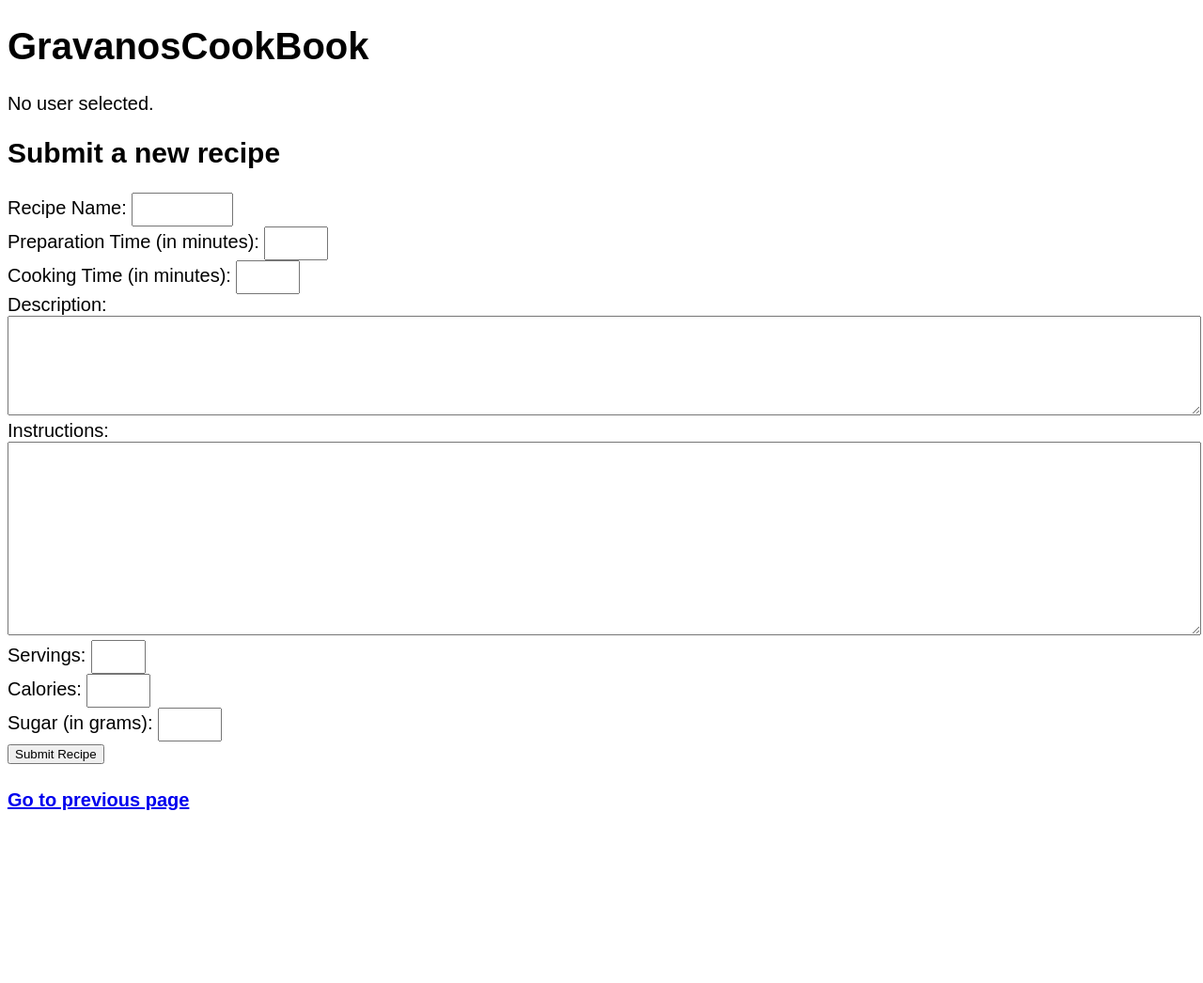
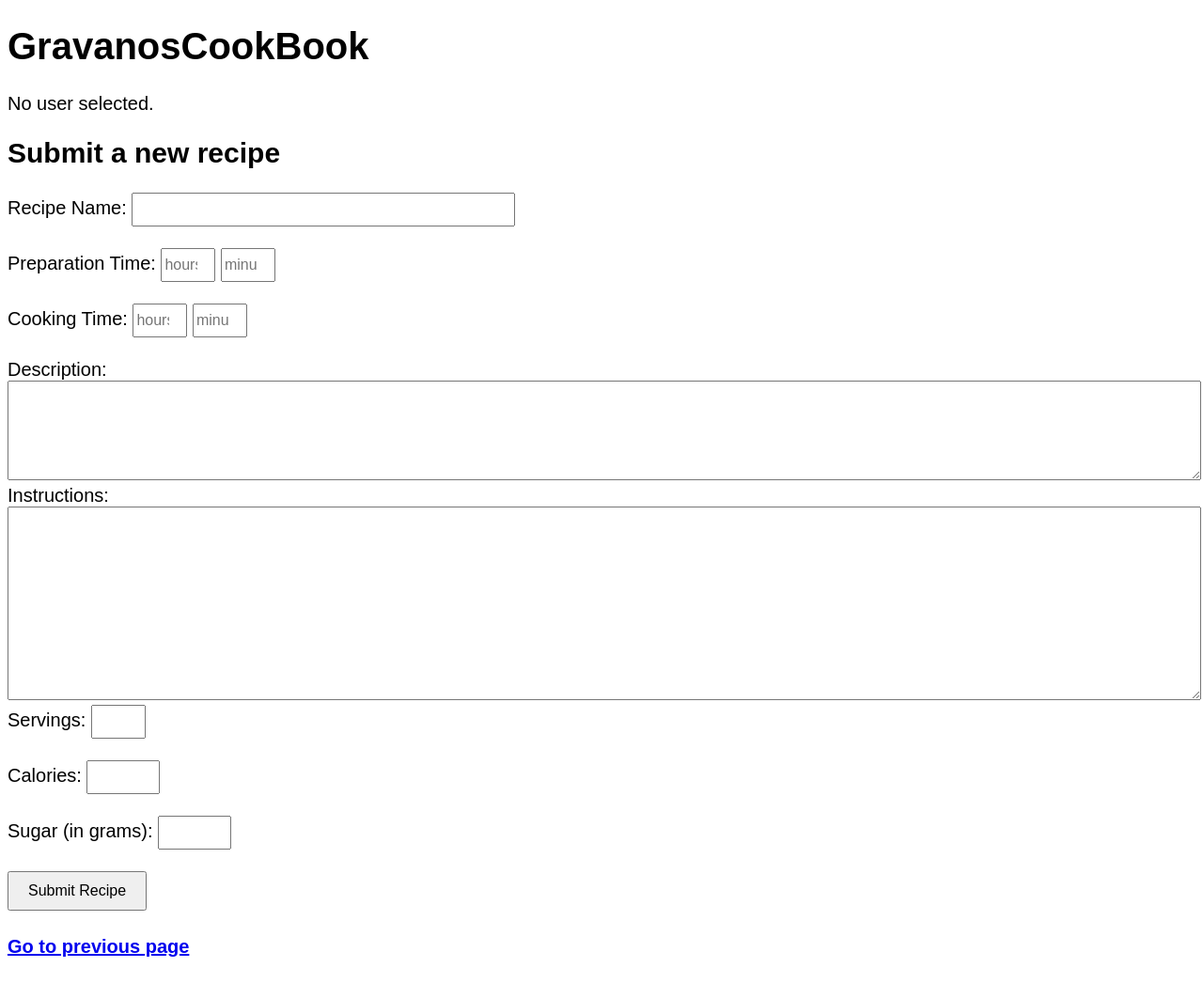
Before and after one commit to jonghyun-joann-lee/cs4111-Cookbook, a Flask app: template templates/submit_recipe.html in a window 1280 px wide. Shown: the whole page at 94% size. Before the commit the page ends 862 px from the top, so only its background shows below. Run offline with Flask 3, Linux system fonts and the light colour scheme; the template is opened without the code that fills it, so the values that code supplies are empty; parts of the project's set-up code (start-up, migrations or seed data) failed here and were passed over.

Commit message:
Added submitting new recipe - minor fix

```diff
--- a/server.py
+++ b/server.py
@@ -777,8 +777,12 @@ def submit_recipe():
 
   if request.method == 'POST':
     recipename = request.form.get('recipename')
-    preptime = float(request.form.get('preptime'))
-    cooktime = float(request.form.get('cooktime'))
+    prep_hours = int(request.form.get('prep_hours'))
+    prep_minutes = int(request.form.get('prep_minutes'))
+    preptime = prep_hours * 60 + prep_minutes
+    cook_hours = int(request.form.get('cook_hours'))
+    cook_minutes = int(request.form.get('cook_minutes'))
+    cooktime = cook_hours * 60 + cook_minutes
     totaltime = preptime + cooktime
     description = request.form.get('description')
     instructions = request.form.get('instructions')
--- a/templates/index.html
+++ b/templates/index.html
@@ -63,7 +63,7 @@
 
   <h2><a href="recipes">All recipes</a></h2>
 
-  <h2><a href="{{ url_for('submit_recipe') }}">Submit a new recipe</a></h2>
+  <h3><a href="{{ url_for('submit_recipe') }}">Submit a new recipe</a></h3>
 
 </body>
 
--- a/templates/submit_recipe.html
+++ b/templates/submit_recipe.html
@@ -27,17 +27,24 @@
   <form action="{{ url_for('submit_recipe') }}" method="post">
     <label for="recipename">Recipe Name:</label>
     <input type="text" id="recipename" name="recipename" maxlength="80" required
-            style="width: 100px; height: 30px; font-size: 16px;">
+            style="width: 400px; height: 30px; font-size: 16px;">
+    <br>
     <br>
 
-    <label for="preptime">Preparation Time (in minutes):</label>
-    <input type="number" id="preptime" name="preptime" min="0" step="any" required
-            style="width: 60px; height: 30px; font-size: 16px;">
+    <label for="prep_hours">Preparation Time:</label>
+    <input type="number" id="prep_hours" name="prep_hours" min="0" placeholder="hours" required
+           style="width: 50px; height: 30px; font-size: 16px;">
+    <input type="number" id="prep_minutes" name="prep_minutes" min="0" max="59" placeholder="minutes" required
+           style="width: 50px; height: 30px; font-size: 16px;">
+    <br>
     <br>
 
-    <label for="cooktime">Cooking Time (in minutes):</label>
-    <input type="number" id="cooktime" name="cooktime" min="0" step="any" required
-            style="width: 60px; height: 30px; font-size: 16px;">
+    <label for="cook_hours">Cooking Time:</label>
+    <input type="number" id="cook_hours" name="cook_hours" min="0" placeholder="hours" required
+           style="width: 50px; height: 30px; font-size: 16px;">
+    <input type="number" id="cook_minutes" name="cook_minutes" min="0" max="59" placeholder="minutes" required
+           style="width: 50px; height: 30px; font-size: 16px;">
+    <br>
     <br>
 
     <label for="description">Description:</label>
@@ -51,16 +58,19 @@
     <label for="servings">Servings:</label>
     <input type="number" id="servings" name="servings" min="1" step="1" style="width: 50px; height: 30px; font-size: 16px;">
     <br>
+    <br>
 
     <label for="calories">Calories:</label>
-    <input type="number" id="calories" name="calories" min="0" step="any" style="width: 60px; height: 30px; font-size: 16px;">
+    <input type="number" id="calories" name="calories" min="0" step="any" style="width: 70px; height: 30px; font-size: 16px;">
+    <br>
     <br>
 
     <label for="sugar">Sugar (in grams):</label>
-    <input type="number" id="sugar" name="sugar" min="0" step="any" style="width: 60px; height: 30px; font-size: 16px;">
+    <input type="number" id="sugar" name="sugar" min="0" step="any" style="width: 70px; height: 30px; font-size: 16px;">
+    <br>
     <br>
 
-    <button type="submit">Submit Recipe</button>
+    <button type="submit" style="font-size: 16px; padding: 10px 20px;">Submit Recipe</button>
   </form>
 
   <!-- Option to go back -->
```
